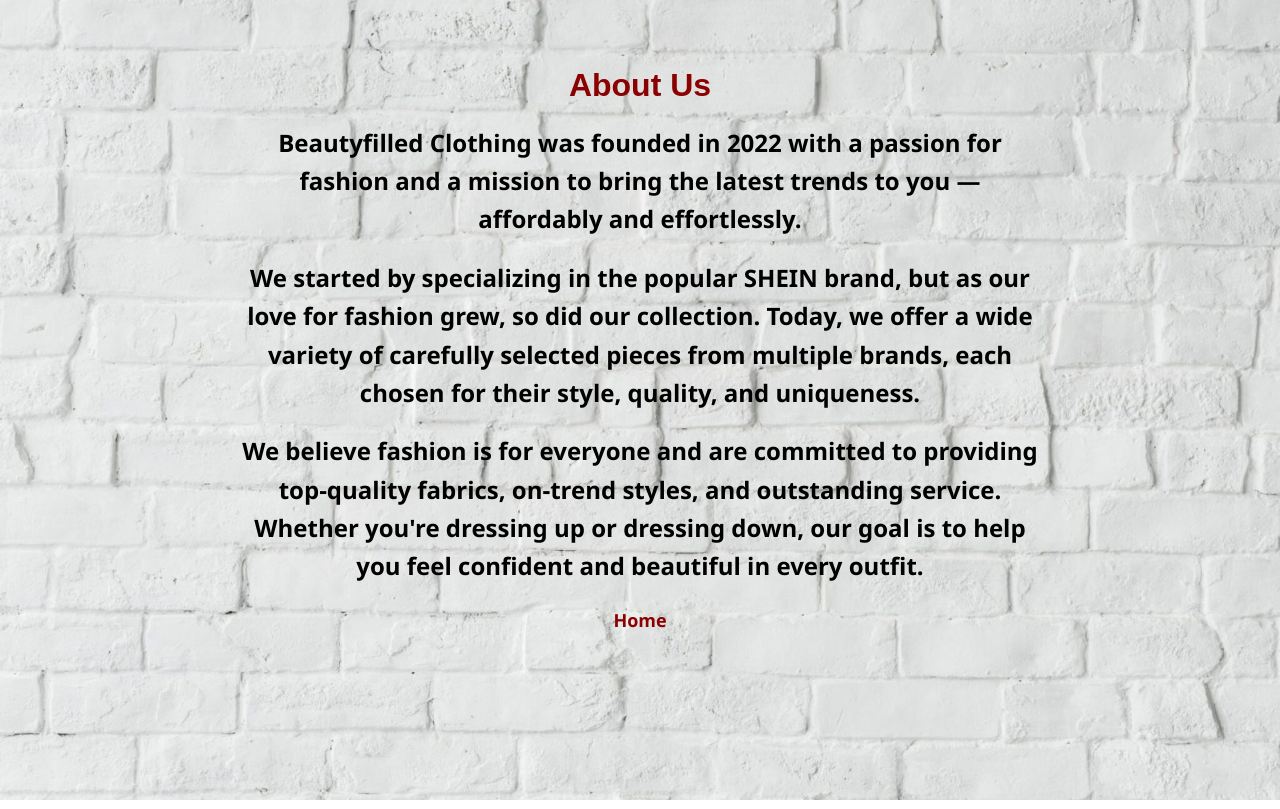
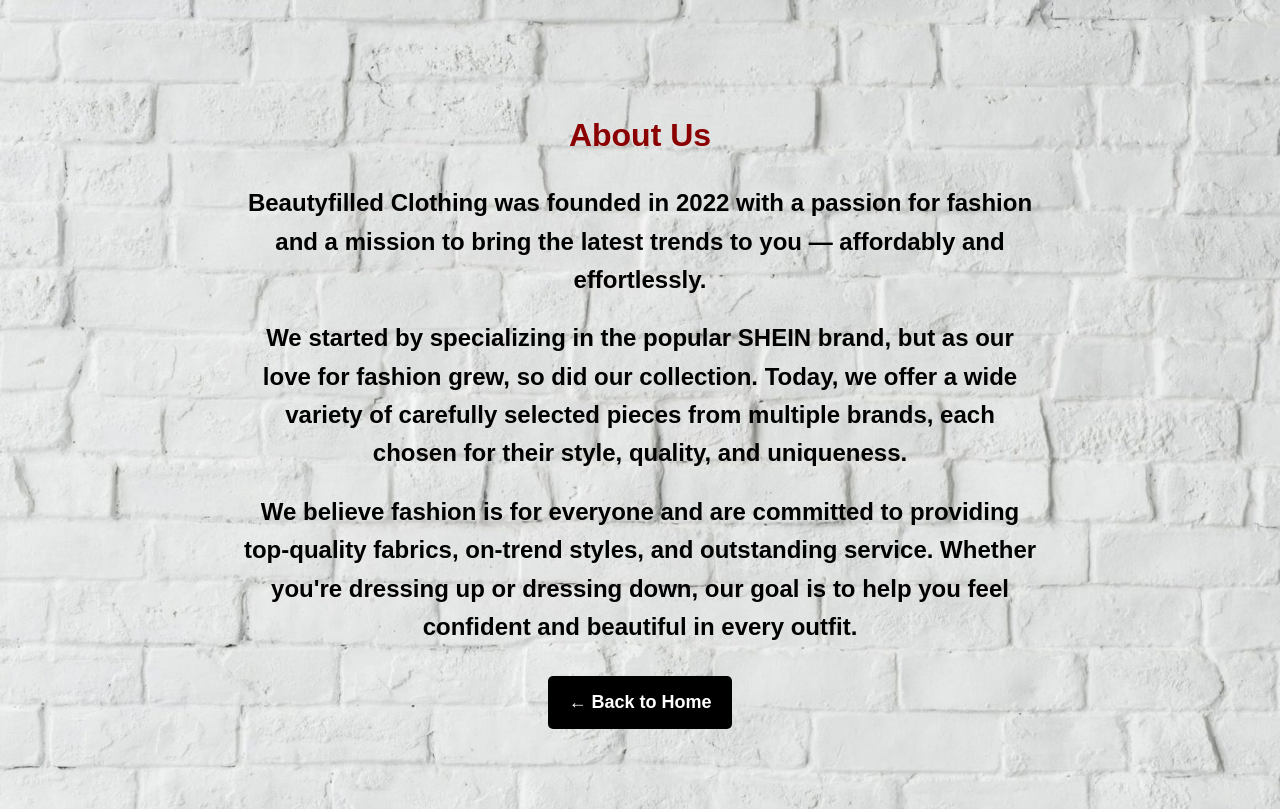
Before and after one commit to lmaphatchwane/BeautyfilledWebsite, a plain HTML site: page about.html in a window 1280 px wide. Drawn offline with Linux system fonts and the light colour scheme.

```diff
--- a/about.html
+++ b/about.html
@@ -1,10 +1,50 @@
 <!DOCTYPE html>
-<html>
+<html lang="en">
 <head>
-        <link rel="stylesheet" href="style.css">
+  <meta charset="UTF-8" />
+  <meta name="viewport" content="width=device-width, initial-scale=1.0" />
+  <title>About Us - Beautyfilled Clothing</title>
+  <link rel="stylesheet" href="style.css" />
+  <style>
+    body {
+      font-family: Arial, sans-serif;
+      background-color: #fff;
+      padding: 40px;
+      max-width: 900px;
+      margin: auto;
+      line-height: 1.8;
+      color: #333;
+    }
+
+    h2 {
+      font-size: 32px;
+      margin-bottom: 20px;
+      color: #444;
+      text-align: center;
+    }
+
+    p {
+      margin-bottom: 20px;
+    }
+
+    a {
+      display: inline-block;
+      margin-top: 30px;
+      text-decoration: none;
+      background-color: #000;
+      color: #fff;
+      padding: 10px 20px;
+      border-radius: 5px;
+      transition: background-color 0.3s ease;
+    }
+
+    a:hover {
+      background-color: #444;
+    }
+  </style>
 </head>
 <body>
-        <section id="about-us" class="about-section">
+  <section class="about-section">
     <h2>About Us</h2>
     <p>
       <strong>Beautyfilled Clothing</strong> was founded in <strong>2022</strong> with a passion for fashion and a mission to bring the latest trends to you — affordably and effortlessly.
@@ -15,8 +55,8 @@
     <p>
       We believe fashion is for everyone and are committed to providing <strong>top-quality fabrics</strong>, <strong>on-trend styles</strong>, and <strong>outstanding service</strong>. Whether you're dressing up or dressing down, our goal is to help you feel confident and beautiful in every outfit.
     </p>
-  <br/>
-        <a href="index.html">Home</a>
+
+    <a href="index.html">← Back to Home</a>
   </section>
 </body>
 </html>
```
Also changed, not shown: curve.html (+1 -1 lines), index.html (+1 -1 lines), kids.html (+1 -1 lines), men.html (+1 -1 lines), shoes.html (+1 -1 lines), termsOfService.html (renamed from termsAndConditions.html). Lines whose indentation alone changed are shown as unchanged.
